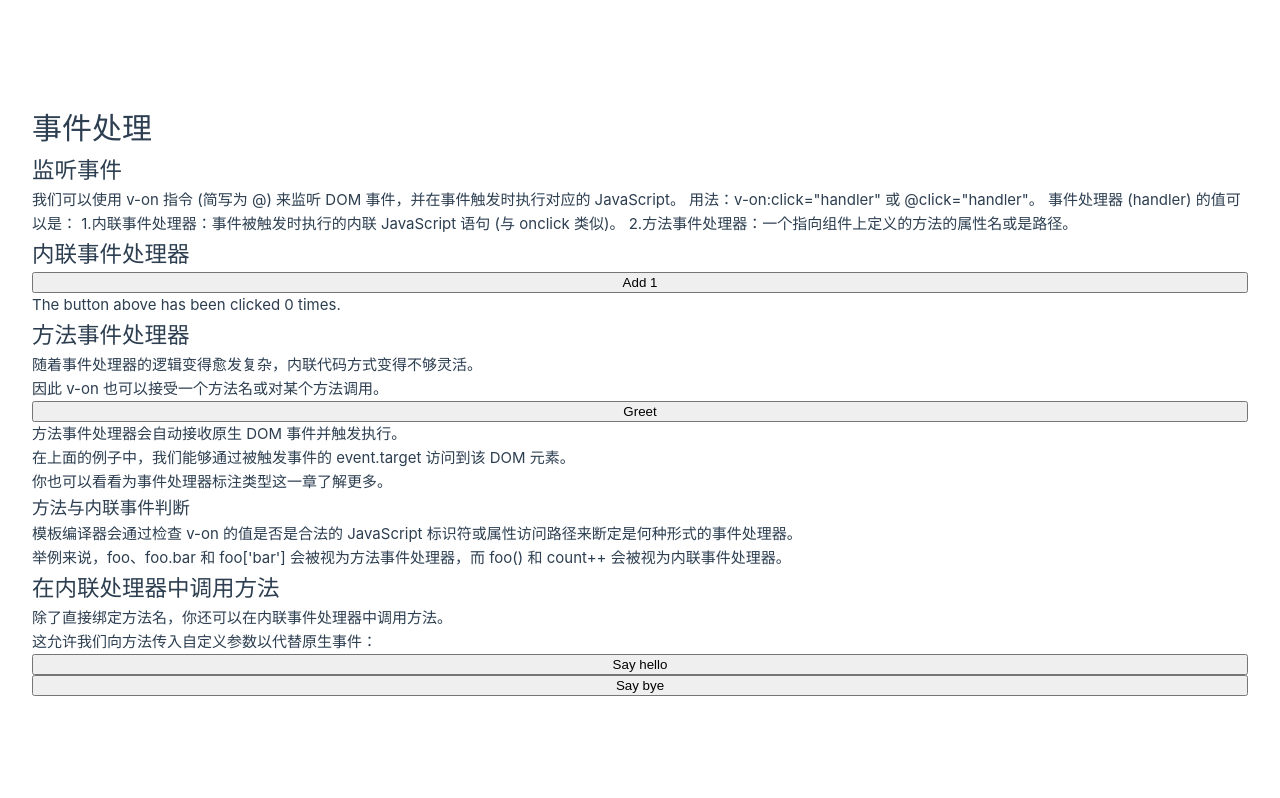
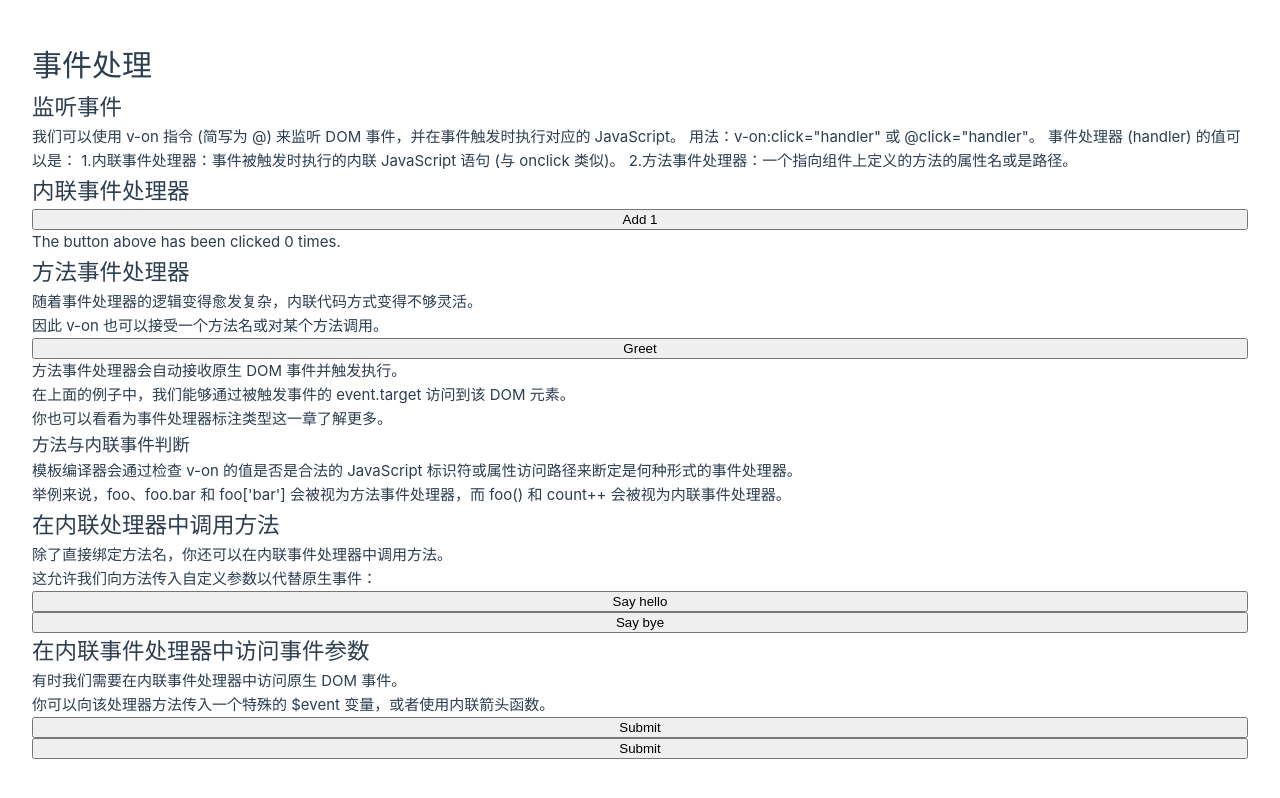
Before and after one commit to ShenlongDev/vue_xx, a Vue app: page / in a window 1280 px wide. Built offline with nearby package versions, Linux system fonts and the light colour scheme.

Commit message:
在内联事件处理器中访问事件参数

```diff
--- a/src/HandleEvent.vue
+++ b/src/HandleEvent.vue
@@ -13,6 +13,14 @@ function greeting(event) {
 }
 
 function say(message) {
+  alert(message)
+}
+
+function warn(message, event) {
+  // 这里可以访问原生事件
+  if (event) {
+    event.preventDefault()
+  }
   alert(message)
 }
 </script>
@@ -49,4 +57,17 @@ function say(message) {
   <p>这允许我们向方法传入自定义参数以代替原生事件：</p>
   <button @click="say('hello')">Say hello</button>
   <button @click="say('bye')">Say bye</button>
+
+  <h2>在内联事件处理器中访问事件参数</h2>
+  <p>有时我们需要在内联事件处理器中访问原生 DOM 事件。</p>
+  <p>你可以向该处理器方法传入一个特殊的 $event 变量，或者使用内联箭头函数。</p>
+  <!-- 使用特殊的 $event 变量 -->
+  <button @click="warn('Form cannot be submitted yet.', $event)">
+    Submit
+  </button>
+
+  <!-- 使用内联箭头函数 -->
+  <button @click="(event) => warn('Form cannot be submitted yet.', event)">
+    Submit
+  </button>
 </template>
```
